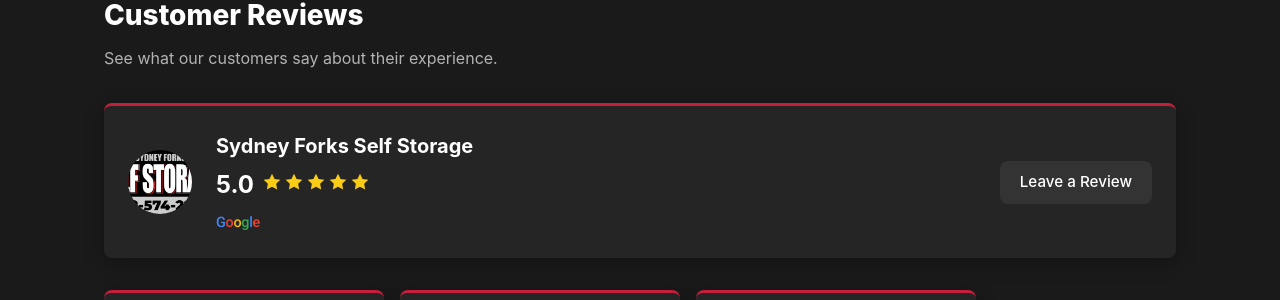
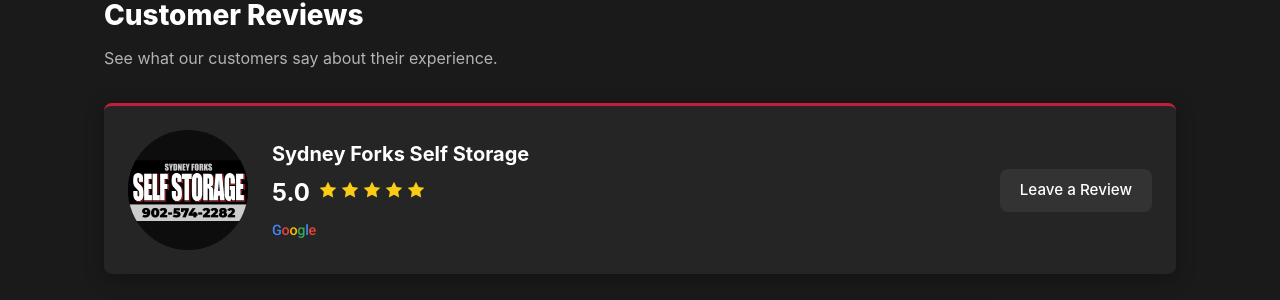
Before and after one commit to lzappo/sydneyforksstorage, a React (Vite) app: page / in a window 1280 px wide. Shown: the part 2715-3015 px from the top of the page. Built offline with nearby package versions, Linux system fonts and the light colour scheme; no server answers.

Commit message:
reveiw logo fixed

```diff
--- a/src/components/Reviews.jsx
+++ b/src/components/Reviews.jsx
@@ -183,7 +183,7 @@
             {/* Google Reviews Summary header card */}
             <div className="reviews-summary">
               <div className="reviews-summary__logo">
-                <img src={logo} alt="" width={64} height={64} />
+                <img src={logo} alt="" width={120} height={120} />
               </div>
               <div className="reviews-summary__middle">
                 <h3 className="reviews-summary__name">Sydney Forks Self Storage</h3>
--- a/src/styles.css
+++ b/src/styles.css
@@ -758,8 +758,8 @@
 
 .reviews-summary__logo {
   flex-shrink: 0;
-  width: 64px;
-  height: 64px;
+  width: 120px;
+  height: 120px;
   border-radius: 50%;
   overflow: hidden;
   background-color: var(--color-bg-darker);
@@ -768,7 +768,8 @@
 .reviews-summary__logo img {
   width: 100%;
   height: 100%;
-  object-fit: cover;
+  object-fit: contain;
+  object-position: center;
 }
 
 .reviews-summary__middle {
```
